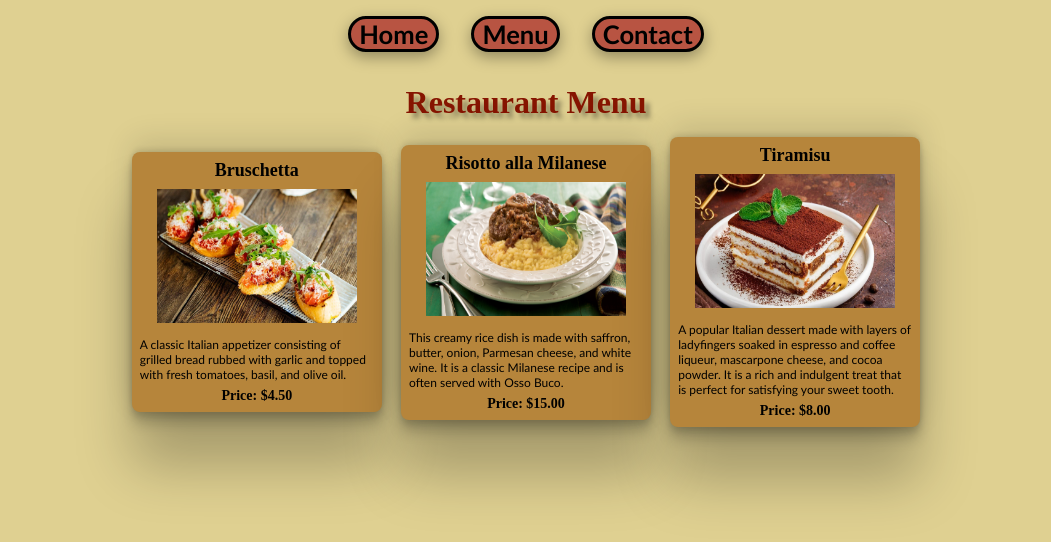
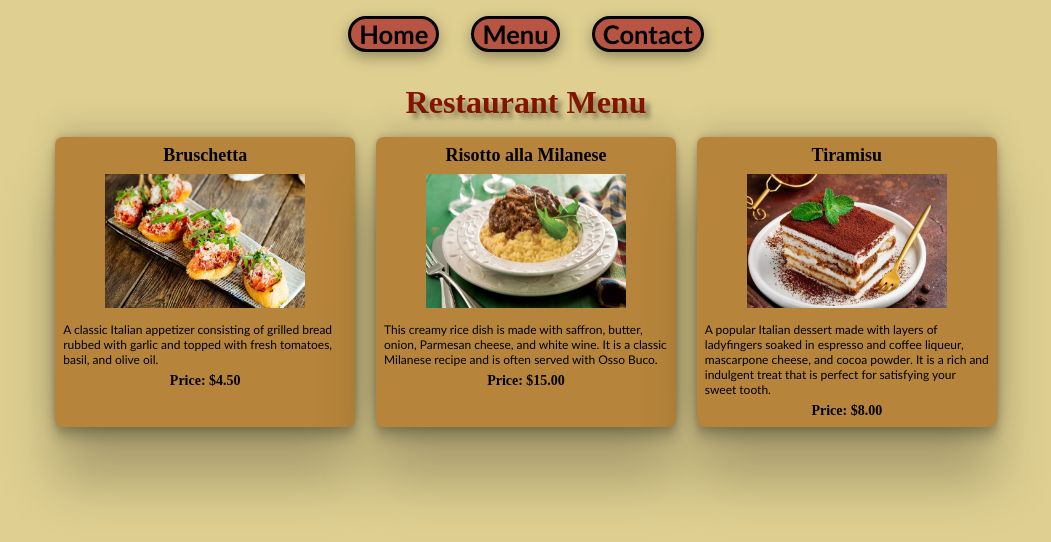
Before and after one commit to AleMachado7/TOP-Restaurant, a website built with webpack: page dist/index.html in a window 1280 px wide. Both pictures are taken after a click on the item "Menu". Shown: the whole page, without its empty margins (114-1165 px from the left). Built offline with nearby package versions, Linux system fonts and the light colour scheme.

Commit message:
Fix grid styling

```diff
--- a/src/style.css
+++ b/src/style.css
@@ -37,13 +37,13 @@ section {
   gap: 2rem;
   list-style-type: none;
   flex-grow: 1;
-  font-size: clamp(16px, 2vw, 3vw);
   font-weight: 600;
   font-family: "Gill Sans", "Gill Sans MT", Calibri, "Trebuchet MS", sans-serif;
 }
 
 .header-item {
   padding: 0 8px;
+  font-size: clamp(20px, 2vw, 3vw);
   border: solid 3px rgb(0, 0, 0);
   border-radius: 20px;
   background-color: rgb(184, 84, 66);
@@ -94,11 +94,11 @@ section {
 }
 
 .food-grid {
-  display: flex;
-  align-items: center;
+  display: grid;
   justify-content: center;
-  flex-wrap: wrap;
-  gap: 1.2rem;
+  width: 80vw;
+  grid-template-columns: repeat(auto-fit, 300px);
+  gap: 1.3rem;
 }
 
 .food-item {
@@ -106,7 +106,7 @@ section {
   flex-direction: column;
   align-items: center;
   background-color: rgb(182, 133, 59);
-  width: clamp(250px, 14vw, 16vw);
+  width: 300px;
   border-radius: 8px;
   padding: 0.5rem;
   box-shadow: rgba(0, 0, 0, 0.25) 0px 54px 55px,
```
